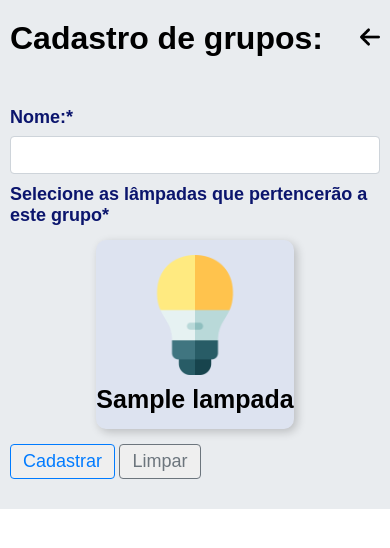
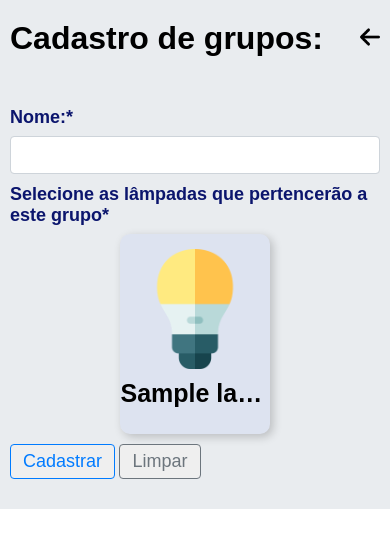
Before and after one commit to RomuuloGoncalves/EPA-2022, a PHP site: page /cadastro_grupos.php in a window 390 px wide. Shown: the part 90-638 px from the top of the page. Run offline with PHP 8.4, Linux system fonts and the light colour scheme; tables that the repository leaves empty hold one stand-in row (values such as "Sample post").

Commit message:
responsividade dos card do grupo

```diff
--- a/assets/css/style.css
+++ b/assets/css/style.css
@@ -162,8 +162,18 @@ main {
 .page__titulo {
 	margin-top: 20px;
 	width: 100%;
+	white-space: nowrap;
+	overflow: hidden;
+	text-overflow: ellipsis;
 	display: flex;
 	justify-content: space-around;
+}
+
+.page__titulo p{
+	max-width: 80%;
+	white-space: nowrap;
+	overflow: hidden;
+	text-overflow: ellipsis;
 }
 
 .card__grupo a {
--- a/assets/css/style_cadastro_grupos.css
+++ b/assets/css/style_cadastro_grupos.css
@@ -56,19 +56,19 @@ main img{
     padding: 0 auto;
     display: flex;
     flex-direction: row;
-    justify-content: flex-start;
+    justify-content: center;
     align-items: center;
     gap: 20px;
+    row-gap: 10px;
     flex-wrap: wrap;
     margin-bottom: 10px;
 }
 
 .opcao{
-    height: 200px;
+    height: auto;
     display: flex;
     align-items: center;
     gap: 10px;
-    padding: 5px 10px;
     border-radius: 5px;
 }
 
@@ -107,6 +107,37 @@ input[type="checkbox"]{
 input[type="checkbox"]:checked ~ .card{
     border: 2px solid rgb(116, 116, 192);
 
+}
+
+.card {
+    min-width: 150px;
+    max-width: 150px;
+    height: 200px;
+	border-radius: 10px;
+	font-size: 25px;
+	display: flex;
+	color: #000;
+	text-decoration: none;
+	align-items: center;
+	background: rgba(0, 55, 255, 0.158);
+	background: rgba(0, 56, 255, 0.05);
+	box-shadow: 3px 3px 10px rgba(0, 0, 0, 0.2);
+    gap: 10px;
+    padding: 15px 10px;
+    flex-direction: column;
+}
+
+.card p{
+    max-width: 149px;
+    white-space: nowrap;
+    overflow: hidden;
+    text-overflow: ellipsis;
+}
+
+
+.card__lampada img {
+	height: 120px;
+	cursor: pointer;
 }
 
 .botao{
@@ -151,37 +182,12 @@ input[type="checkbox"]:checked ~ .card{
 }
 
 
-.card {
-	min-width: 150px;
-	border-radius: 10px;
-	font-size: 25px;
-	display: flex;
-	color: #000;
-	text-decoration: none;
-	align-items: center;
-	background: rgba(0, 55, 255, 0.158);
-	background: rgba(0, 56, 255, 0.05);
-	box-shadow: 3px 3px 10px rgba(0, 0, 0, 0.2);
-    gap: 10px;
-    padding: 15px 0;
-    flex-direction: column;
-}
-
-.card__lampada img {
-	height: 120px;
-	cursor: pointer;
-}
-
-
 @media(max-width: 500px) {
     main{
         padding: 20px 10px;
     }
-    .opcoes{
-        gap: 0px;
-    }
+
 	.card{
-		min-width:100px;
         padding: 15px 5px;
 	}
 }
@@ -191,11 +197,9 @@ input[type="checkbox"]:checked ~ .card{
         padding: 20px 10px;
     }
     .opcoes{
-        gap: 0px;
         justify-content: center;
     }
 	.card{
-		min-width:100px;
-        padding: 15px 0px;
+        padding: 15px 10px;
 	}
 }
```
